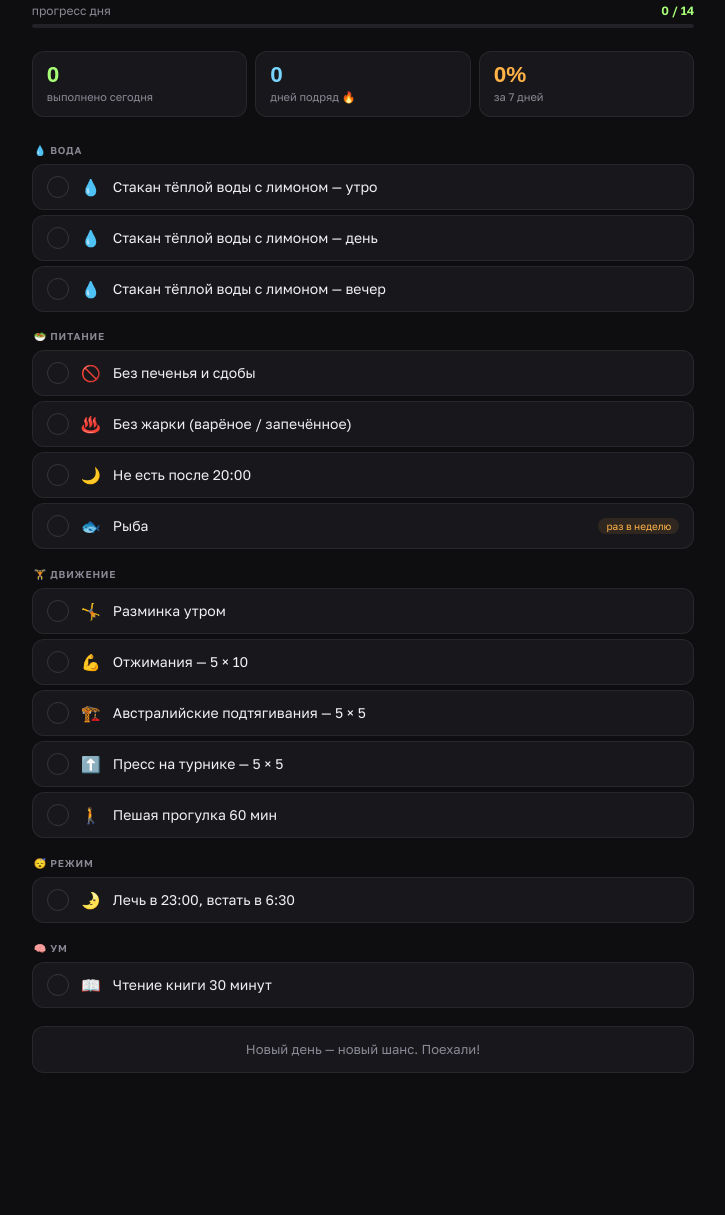
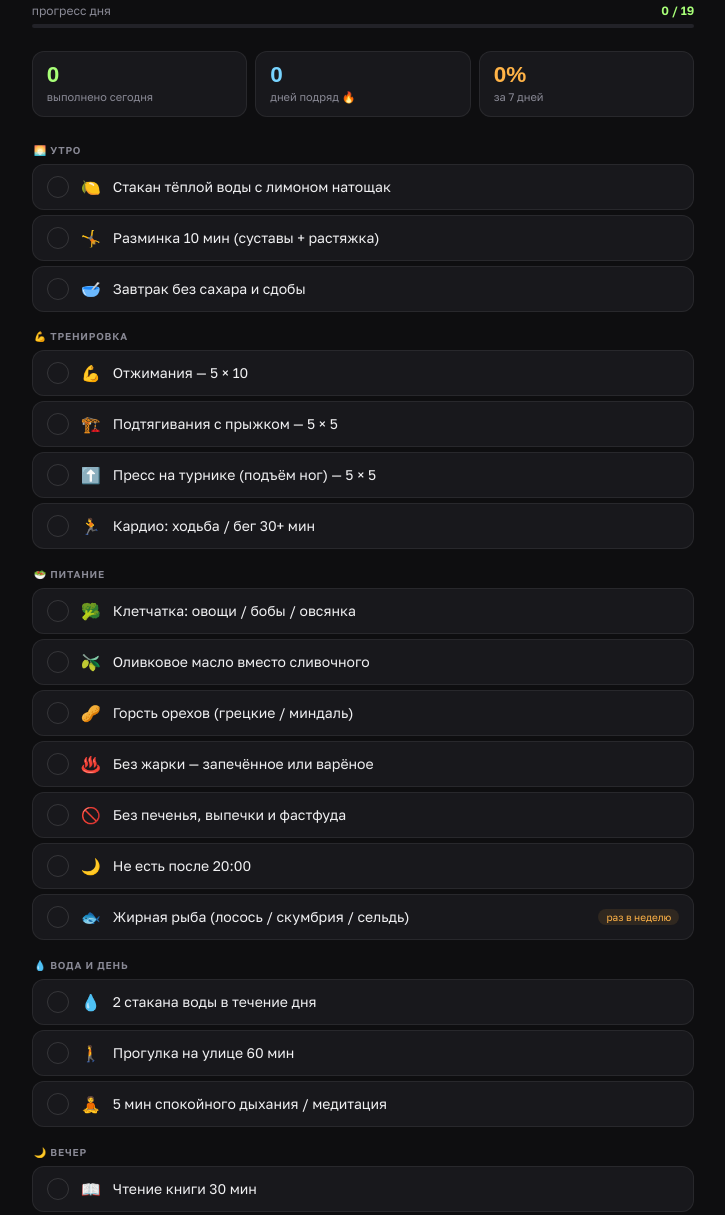
Before and after one commit to DimaDali17/habits, a plain HTML site: page index.html in a window 1280 px wide. Shown: the part 217-1432 px from the top of the page, without its empty margins (277-1002 px from the left). Before the commit the page ends 1350 px from the top, so only its background shows below. Drawn offline with Linux system fonts and the light colour scheme; a web font is replaced by a local one.

Commit message:
Add files via upload

```diff
--- a/index.html
+++ b/index.html
@@ -426,20 +426,34 @@ body {
 
 <script>
 const HABITS = [
-  { id:'water_m',   section:'💧 Вода',        name:'Стакан тёплой воды с лимоном — утро',    icon:'💧' },
-  { id:'water_d',   section:'💧 Вода',        name:'Стакан тёплой воды с лимоном — день',    icon:'💧' },
-  { id:'water_e',   section:'💧 Вода',        name:'Стакан тёплой воды с лимоном — вечер',   icon:'💧' },
-  { id:'no_sweet',  section:'🥗 Питание',     name:'Без печенья и сдобы',                     icon:'🚫' },
-  { id:'no_fry',    section:'🥗 Питание',     name:'Без жарки (варёное / запечённое)',         icon:'♨️' },
-  { id:'no_late',   section:'🥗 Питание',     name:'Не есть после 20:00',                     icon:'🌙' },
-  { id:'fish',      section:'🥗 Питание',     name:'Рыба',                    icon:'🐟', weekly:true },
-  { id:'warmup',    section:'🏋️ Движение',   name:'Разминка утром',                          icon:'🤸' },
-  { id:'pushups',   section:'🏋️ Движение',   name:'Отжимания — 5 × 10',                      icon:'💪' },
-  { id:'pullups',   section:'🏋️ Движение',   name:'Австралийские подтягивания — 5 × 5',       icon:'🏗️' },
-  { id:'abs',       section:'🏋️ Движение',   name:'Пресс на турнике — 5 × 5',                icon:'⬆️' },
-  { id:'walk',      section:'🏋️ Движение',   name:'Пешая прогулка 60 мин',                   icon:'🚶' },
-  { id:'sleep',     section:'😴 Режим',       name:'Лечь в 23:00, встать в 6:30',             icon:'🌛' },
-  { id:'book',      section:'🧠 Ум',          name:'Чтение книги 30 минут',                   icon:'📖' },
+  // ── Утро
+  { id:'water_lemon',  section:'🌅 Утро',        name:'Стакан тёплой воды с лимоном натощак',        icon:'🍋' },
+  { id:'warmup',       section:'🌅 Утро',        name:'Разминка 10 мин (суставы + растяжка)',         icon:'🤸' },
+  { id:'no_sugar_am',  section:'🌅 Утро',        name:'Завтрак без сахара и сдобы',                   icon:'🥣' },
+
+  // ── Тренировка
+  { id:'pushups',      section:'💪 Тренировка',  name:'Отжимания — 5 × 10',                          icon:'💪' },
+  { id:'pullups',      section:'💪 Тренировка',  name:'Подтягивания с прыжком — 5 × 5',              icon:'🏗️' },
+  { id:'abs',          section:'💪 Тренировка',  name:'Пресс на турнике (подъём ног) — 5 × 5',       icon:'⬆️' },
+  { id:'cardio',       section:'💪 Тренировка',  name:'Кардио: ходьба / бег 30+ мин',                icon:'🏃' },
+
+  // ── Питание (ключ к холестерину)
+  { id:'fiber',        section:'🥗 Питание',     name:'Клетчатка: овощи / бобы / овсянка',           icon:'🥦' },
+  { id:'olive_oil',    section:'🥗 Питание',     name:'Оливковое масло вместо сливочного',            icon:'🫒' },
+  { id:'nuts',         section:'🥗 Питание',     name:'Горсть орехов (грецкие / миндаль)',            icon:'🥜' },
+  { id:'no_fry',       section:'🥗 Питание',     name:'Без жарки — запечённое или варёное',           icon:'♨️' },
+  { id:'no_sweet',     section:'🥗 Питание',     name:'Без печенья, выпечки и фастфуда',              icon:'🚫' },
+  { id:'no_late',      section:'🥗 Питание',     name:'Не есть после 20:00',                         icon:'🌙' },
+  { id:'fish',         section:'🥗 Питание',     name:'Жирная рыба (лосось / скумбрия / сельдь)',    icon:'🐟', weekly:true },
+
+  // ── День
+  { id:'water_day',    section:'💧 Вода и день', name:'2 стакана воды в течение дня',                icon:'💧' },
+  { id:'walk',         section:'💧 Вода и день', name:'Прогулка на улице 60 мин',                    icon:'🚶' },
+  { id:'no_stress',    section:'💧 Вода и день', name:'5 мин спокойного дыхания / медитация',        icon:'🧘' },
+
+  // ── Вечер
+  { id:'book',         section:'🌙 Вечер',       name:'Чтение книги 30 мин',                         icon:'📖' },
+  { id:'sleep',        section:'🌙 Вечер',       name:'Экран выключен в 22:30 — сон в 23:00',        icon:'🌛' },
 ];
 
 const MONTHS_RU = ['январь','февраль','март','апрель','май','июнь','июль','август','сентябрь','октябрь','ноябрь','декабрь'];
```
